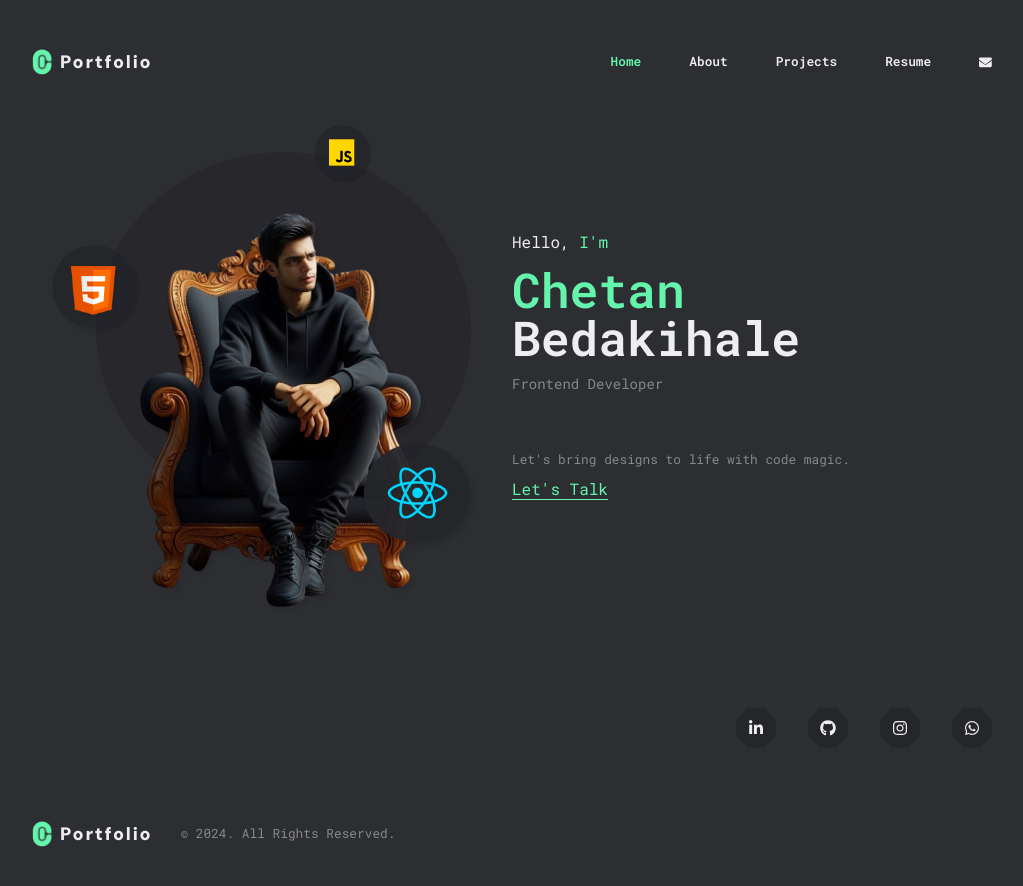
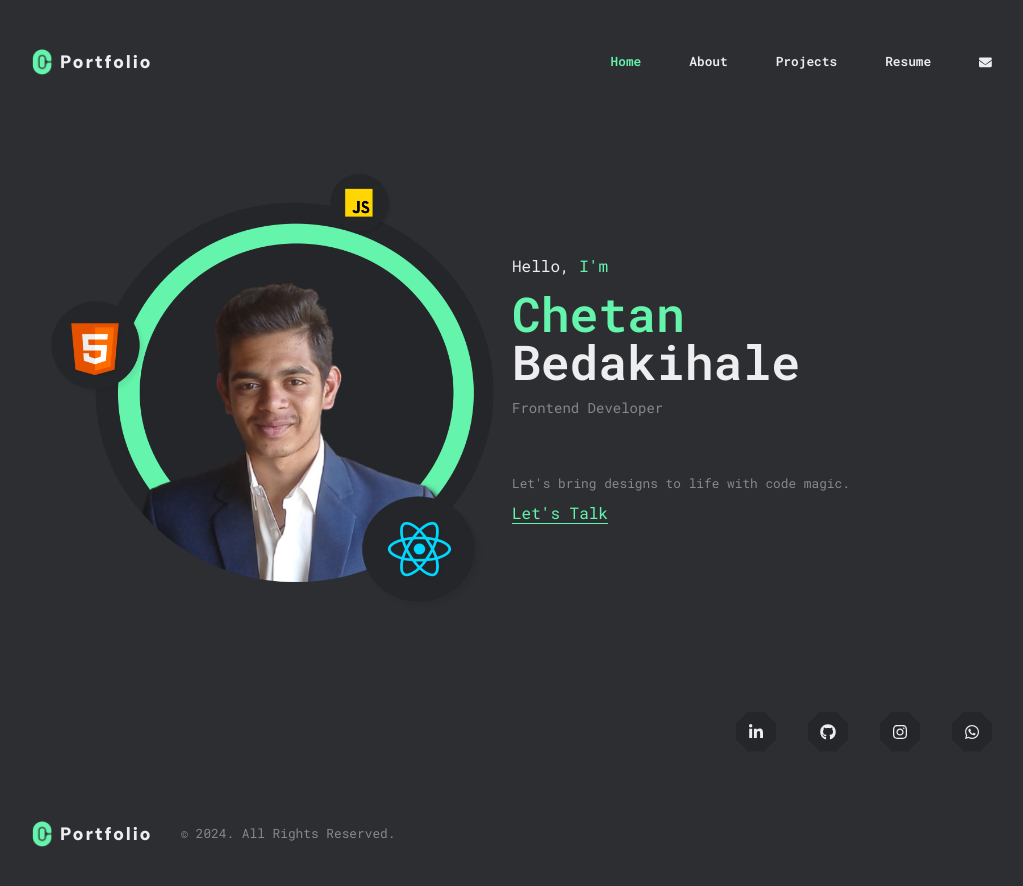
Before and after one commit to Chetan-B9/react-projects, a React (Vite) app in the folder cb-portfolio/: page / in a window 1280 px wide. Shown: the top 886 px of the page, without its empty margins (128-1151 px from the left). Built offline with nearby package versions, Linux system fonts and the light colour scheme.

Commit message:
UPDATED: hero image

```diff
--- a/cb-portfolio/src/CSS/Home page Styles/heroSection.module.css
+++ b/cb-portfolio/src/CSS/Home page Styles/heroSection.module.css
@@ -10,8 +10,8 @@
     } */
 
     img{
-        width: 35rem;
-        height: 35rem;
+        width: 29rem;
+        height: 29rem;
         object-fit: cover;
 
     }
--- a/cb-portfolio/src/Components/Home/Home.jsx
+++ b/cb-portfolio/src/Components/Home/Home.jsx
@@ -6,12 +6,12 @@ function Home() {
   return (
     // hero section start
     <section
-      className={`${heroSecStyle.hero_section} px-8 md:px-20 lg:px-40  flex flex-col lg:h-[calc(100vh - 76px)]`}
+      className={`${heroSecStyle.hero_section} px-8 pt-10 md:px-20 lg:px-40  flex flex-col lg:h-[calc(100vh - 76px)]`}
     >
       <div className="container lg:h-[80%] grid grid-cols-1 lg:grid-cols-2">
         <div className={`${heroSecStyle.image_part} h-full flex justify-center items-center`}>
           <img
-            src="Images/cb-portfolio image2.webp"
+            src="Images/cb portfolio3.webp"
             alt="My image"
           />
         </div>
```
Also changed, not shown: cb-portfolio/public/Images/cb portfolio3.webp (added).
